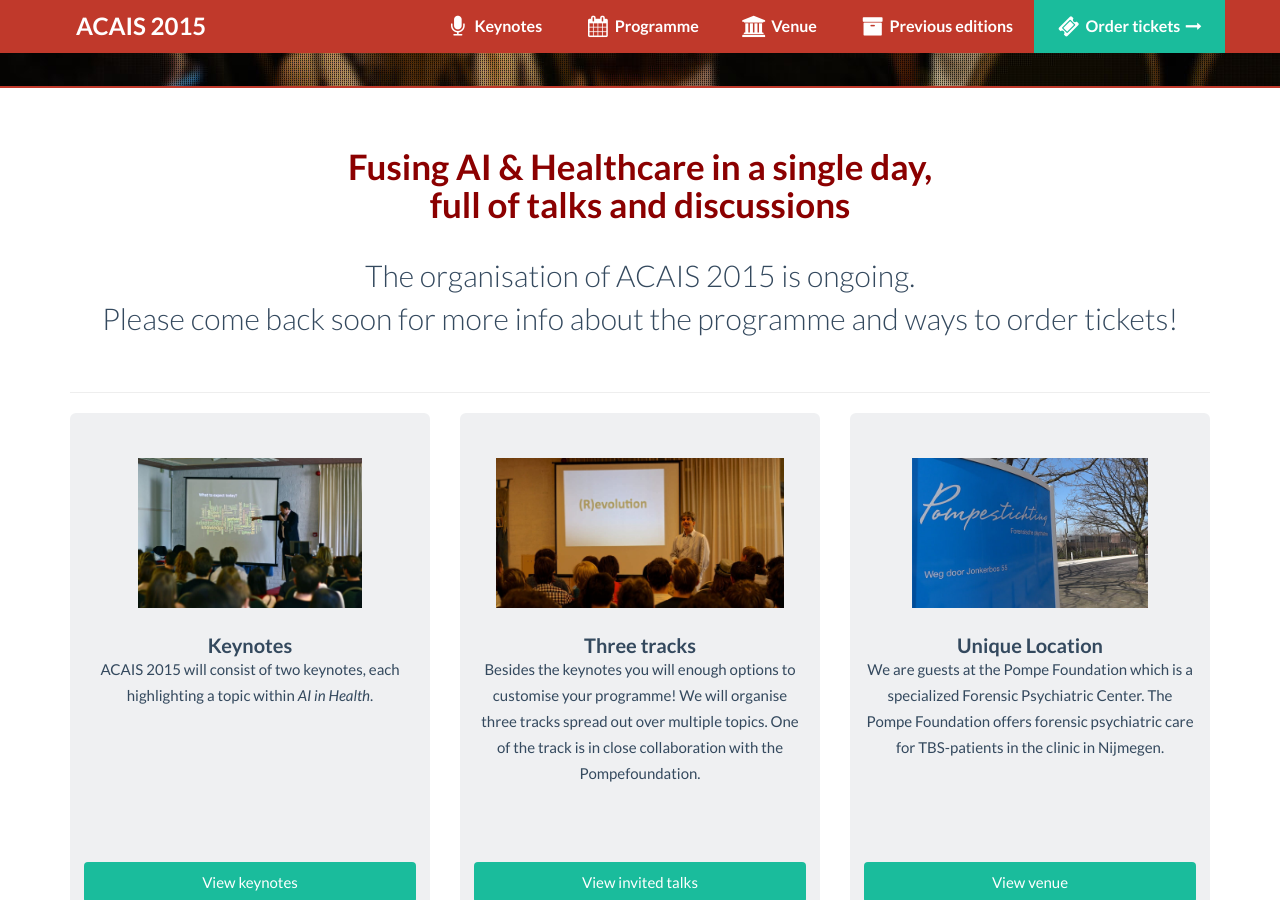
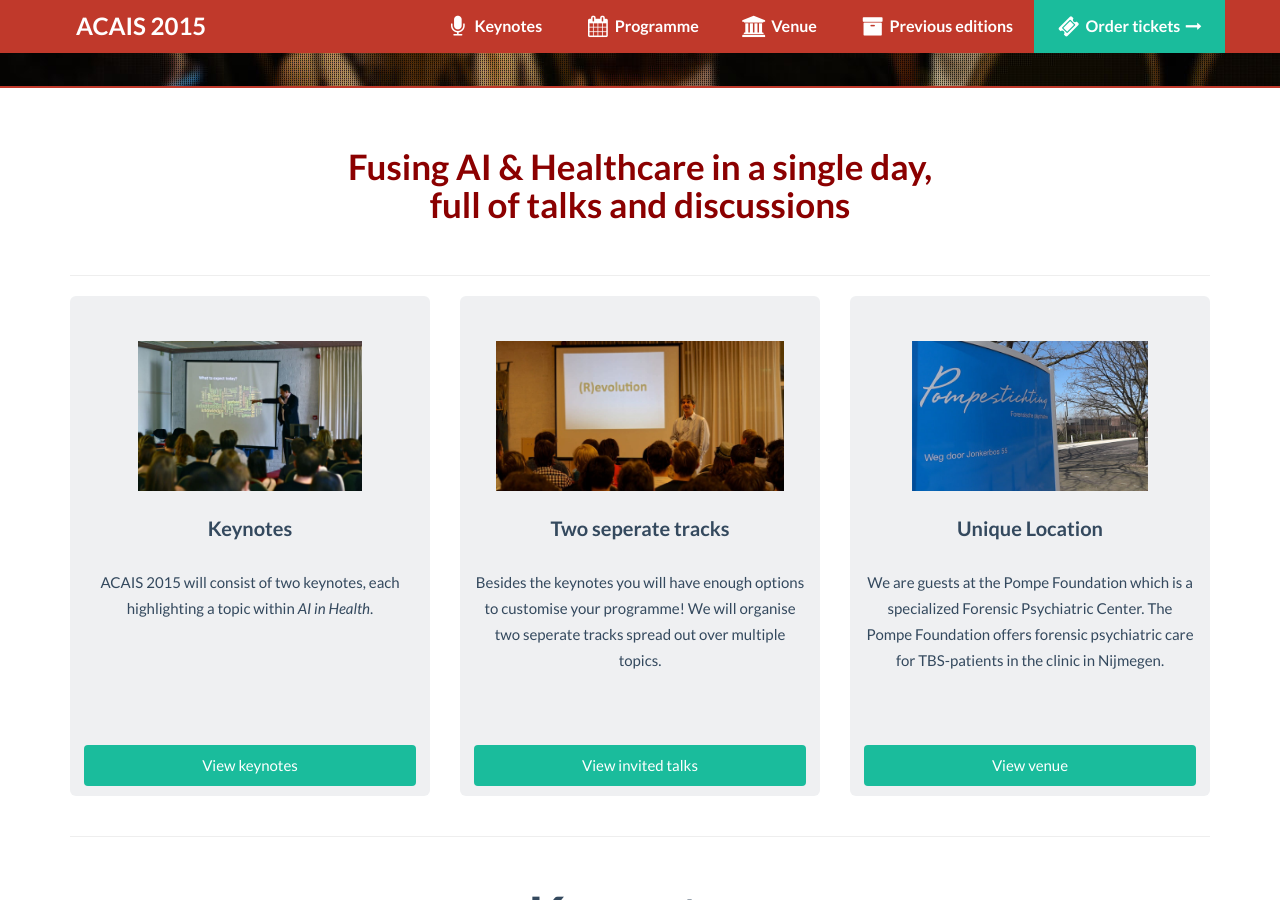
Before and after one commit to wouterbulten/acais-website, a Jekyll site: the page built from index.html, in a window 1280 px wide and 900 px high, scrolled down 573 px. Built offline with Jekyll 4.4.1, drawn with Linux system fonts in a browser that asks for light colours; nearby versions of some CDN libraries.

Commit message:
Fixes #16

```diff
--- a/index.html
+++ b/index.html
@@ -26,8 +26,6 @@ layout: default
     <div class="row text-center">
 
         <h2 class="title">Fusing AI &amp; Healthcare in a single day,<br> full of talks and discussions</h2>
-
-        <p class="lead">The organisation of ACAIS 2015 is ongoing.<br> Please come back soon for more info about the programme and ways to order tickets!</p>
     </div>
 
     <hr>
@@ -39,7 +37,7 @@ layout: default
 
                 <img class="tile-image" src="img/what-to-expect.jpg">
                 <h3 class="tile-title">Keynotes</h3>
-
+				<br>
                 <p>ACAIS 2015 will consist of two keynotes, each highlighting a topic within <em>AI in Health</em>.</p>
 
                 <a href="#keynotes" class="btn btn-primary btn-large btn-block">View keynotes</a>
@@ -50,9 +48,9 @@ layout: default
             <div class="tile">
 
                 <img class="tile-image" src="img/presentation.jpg">
-                <h3 class="tile-title">Three tracks</h3>
-
-                <p>Besides the keynotes you will enough options to customise your programme! We will organise three tracks  spread out over multiple topics. One of the track is in close collaboration with the Pompefoundation.</p>
+                <h3 class="tile-title">Two seperate tracks</h3>
+				<br>
+                <p>Besides the keynotes you will have enough options to customise your programme! We will organise two seperate tracks spread out over multiple topics.</p>
 
                 <a href="#invited-talks" class="btn btn-primary btn-large btn-block">View invited talks</a>
             </div>
@@ -63,7 +61,7 @@ layout: default
 
                 <img class="tile-image" src="img/pompe.jpg" alt="Pompe clinic">
                 <h3 class="tile-title">Unique Location</h3>
-
+				<br>
                 <p>We are guests at the Pompe Foundation which is a specialized Forensic Psychiatric Center. The Pompe Foundation offers forensic psychiatric care for TBS-patients in the clinic in Nijmegen.</p>
 
                 <a href="#pompeclinic" class="btn btn-primary btn-large btn-block">View venue</a>
```
